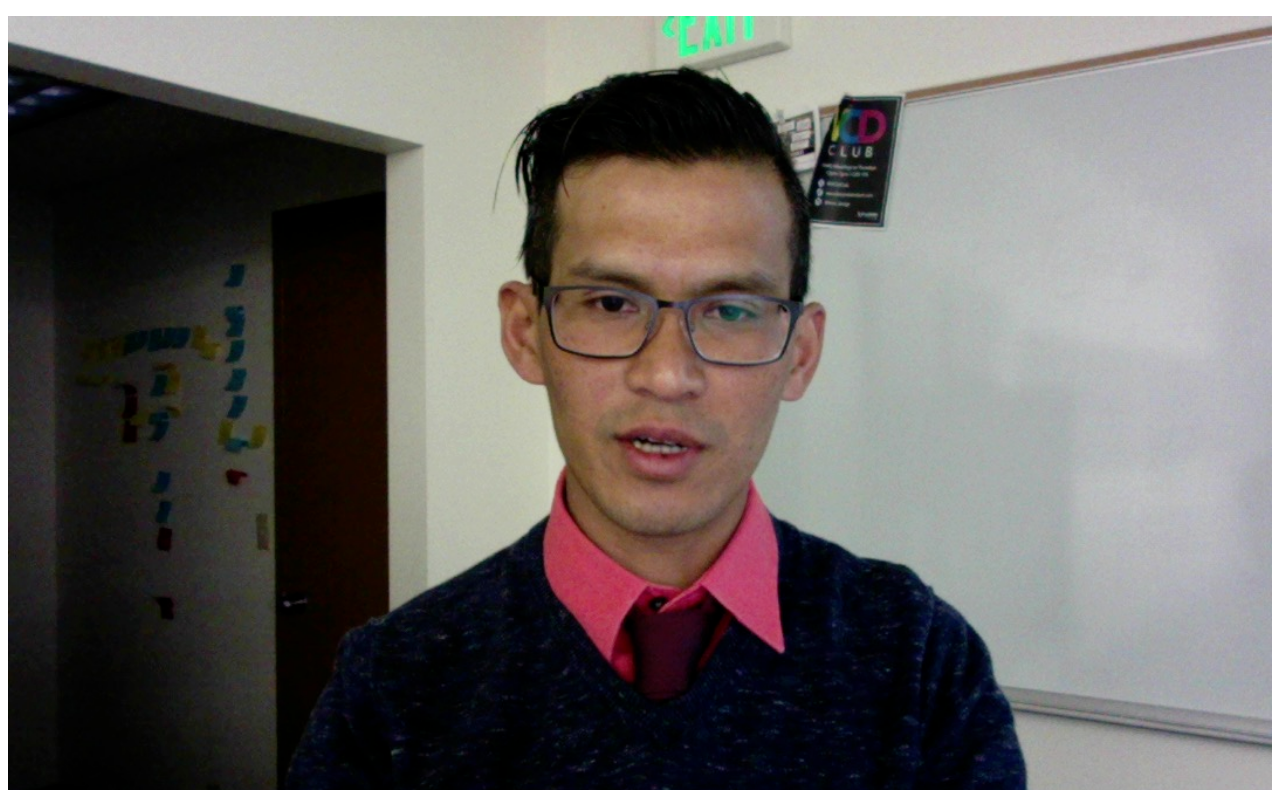
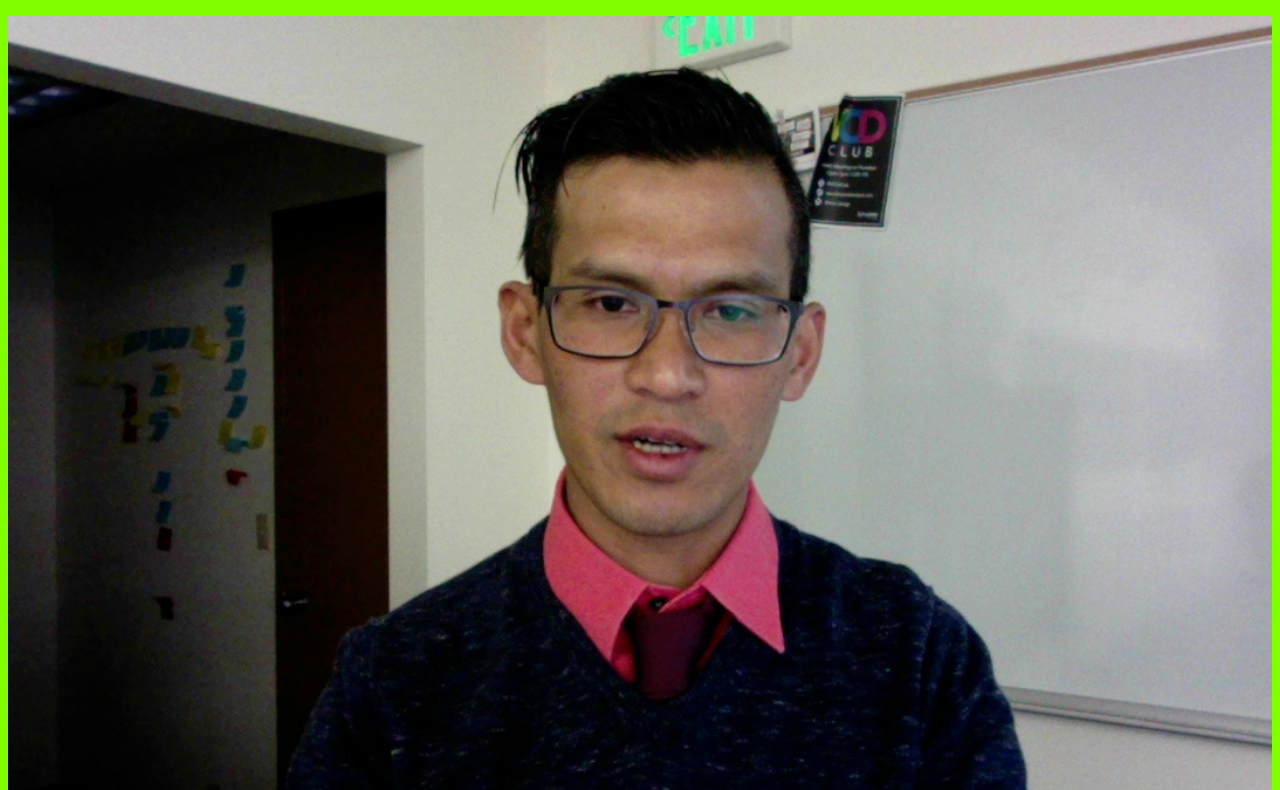
Before and after one commit to nicolewelter/nicolewelter.github.io, a plain HTML site: page index.html in a window 1280 px wide. Shown: the part 99-889 px from the top of the page. Drawn offline with Linux system fonts and the light colour scheme.

Commit message:
New BG Color
This is color is terrible.

```diff
--- a/styles.css
+++ b/styles.css
@@ -2,6 +2,10 @@
   * Primary Color: slategray
   * Secondary Color: coral
 */
+
+body {
+  background: chartreuse;
+}
 
 h1 {
   color: coral;
```
